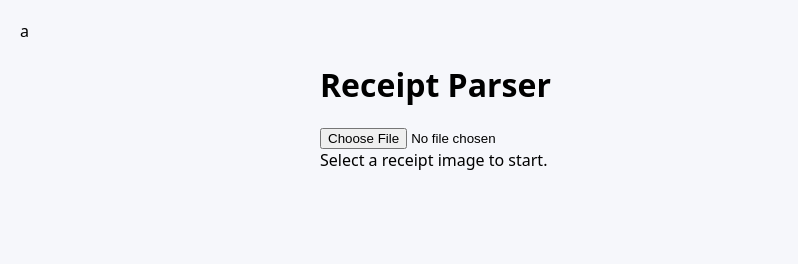
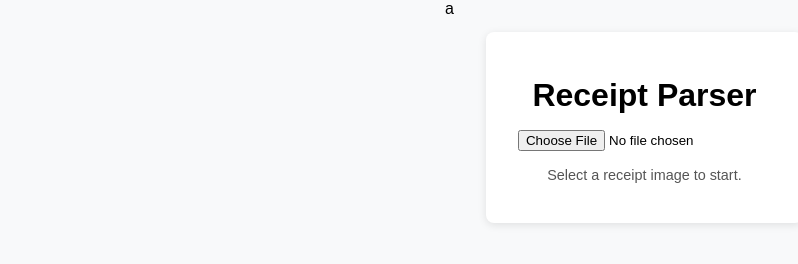
Before and after one commit to lyyxx3/receipt-parser, a website: page public/index.html in a window 1280 px wide. Shown: the whole page, without its empty margins (0-798 px from the left). Drawn offline with Linux system fonts and the light colour scheme.

Commit message:
Update styles.css

```diff
--- a/public/styles.css
+++ b/public/styles.css
@@ -1,7 +1,45 @@
-body{font-family:system-ui,Segoe UI,Roboto,Helvetica,Arial; padding:12px; background:#f6f7fb}
-.container{max-width:640px;margin:0 auto}
-.upload{display:block;padding:16px;border-radius:12px;background:white; text-align:center; cursor:pointer}
-.upload input{display:none}
-.output{white-space:pre-wrap;background:#fff;padding:12px;border-radius:8px;margin-top:12px}
-.card{background:#fff;padding:12px;border-radius:8px;margin-top:12px}
-button{padding:10px 12px;border-radius:8px;border:0;background:#111;color:#fff}
+body {
+  font-family: Arial, sans-serif;
+  background: #f8f9fa;
+  margin: 0;
+  padding: 0;
+  display: flex;
+  justify-content: center;
+  align-items: flex-start;
+  min-height: 100vh;
+}
+
+.container {
+  max-width: 400px;
+  margin: 2rem;
+  background: white;
+  padding: 1.5rem 2rem;
+  border-radius: 8px;
+  box-shadow: 0 2px 8px rgba(0,0,0,0.1);
+  text-align: center;
+}
+
+h1 {
+  margin-bottom: 1rem;
+}
+
+#file-input {
+  margin-bottom: 1rem;
+  width: 100%;
+}
+
+.status {
+  font-size: 0.9rem;
+  color: #555;
+  margin-bottom: 1rem;
+}
+
+.result {
+  border-top: 1px solid #ddd;
+  padding-top: 1rem;
+  text-align: left;
+}
+
+.result p {
+  margin: 0.3rem 0;
+}
```
